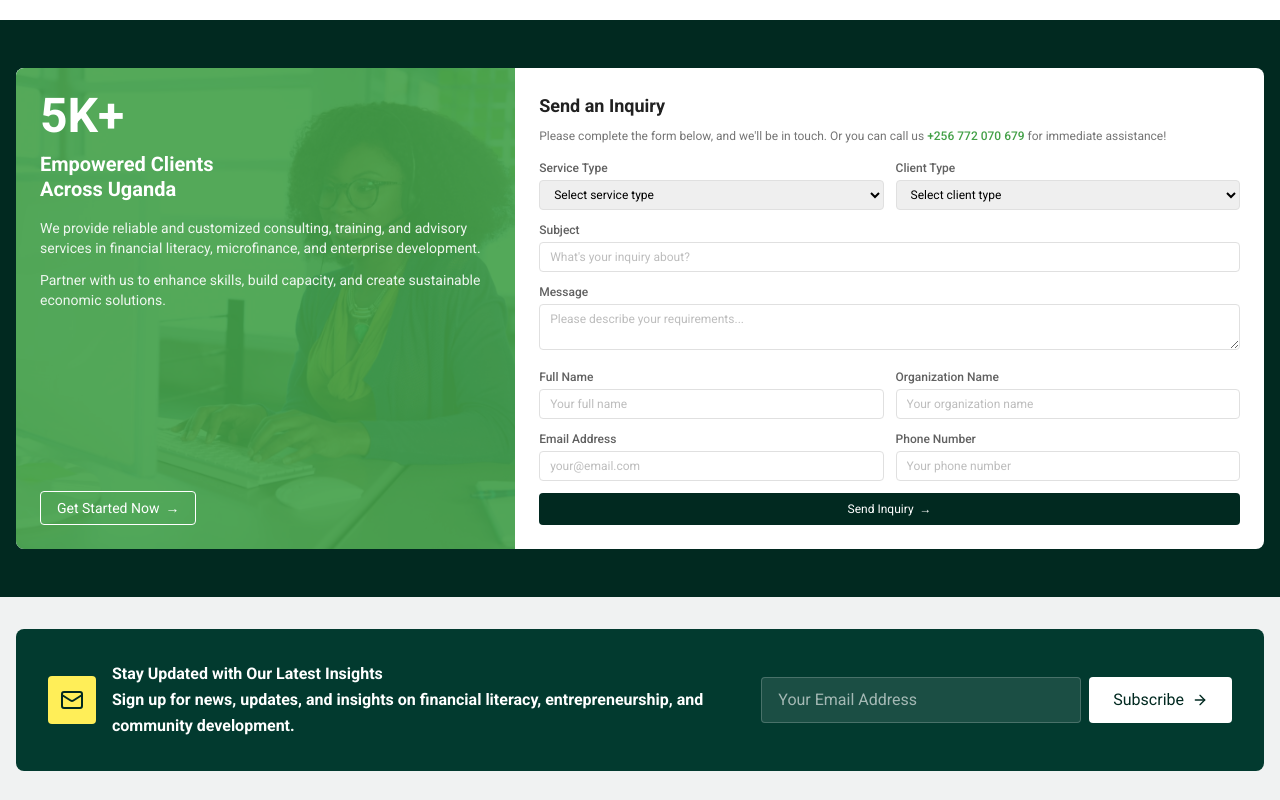
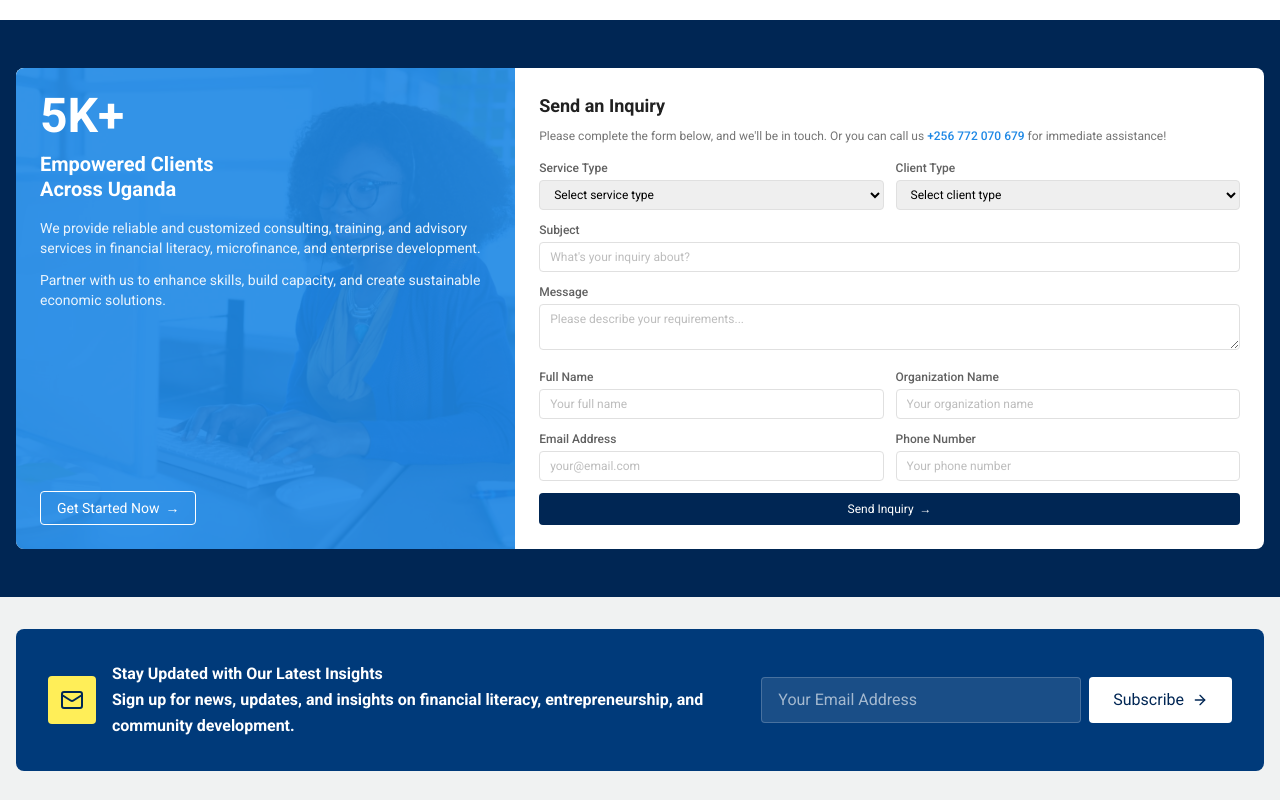
Before and after one commit to vida256/vida, a React (Vite) app: page / in a window 1280 px wide. Shown: the part 2140-2940 px from the top of the page. Built offline with nearby package versions, Linux system fonts and the light colour scheme.

Commit message:
modified:   src/pages/requestPickupSection.jsx 	modified:   src/widgets/layout/footer.jsx

```diff
--- a/src/pages/requestPickupSection.jsx
+++ b/src/pages/requestPickupSection.jsx
@@ -143,7 +143,7 @@ const InquiryFormSection = () => {
   const hidden = 'opacity-0 translate-y-10';
 
   return (
-    <section className="w-full bg-[#012920] py-12 flex items-center justify-center p-4">
+    <section className="w-full bg-[#002654] py-12 flex items-center justify-center p-4">
       <div className="max-w-7xl w-full bg-white rounded-lg overflow-hidden flex flex-col md:flex-row">
         {/* Left Side - Stats with Background */}
         <div className="w-full md:w-2/5 relative">
@@ -155,7 +155,7 @@ const InquiryFormSection = () => {
               backgroundPosition: 'center'
             }}
           >
-            <div className="absolute inset-0 bg-green-600/90"></div>
+            <div className="absolute inset-0 bg-blue-600/90"></div>
           </div>
 
           <div className="relative z-10 p-6 flex flex-col justify-between h-full text-white">
@@ -188,7 +188,7 @@ const InquiryFormSection = () => {
 
           <p className="text-gray-600 mb-4 text-xs">
             {form.subtitle}{' '}
-            <a href={`tel:${form.phoneNumber}`} className="text-green-600 font-medium">
+            <a href={`tel:${form.phoneNumber}`} className="text-blue-600 font-medium">
               {form.phoneNumber}
             </a>{' '}
             {form.phoneText}
@@ -206,7 +206,7 @@ const InquiryFormSection = () => {
                   value={formData.serviceType}
                   onChange={handleChange}
                   onBlur={handleBlur}
-                  className={`w-full px-2.5 py-1.5 border rounded text-xs focus:outline-none focus:ring-1 focus:ring-green-500
+                  className={`w-full px-2.5 py-1.5 border rounded text-xs focus:outline-none focus:ring-1 focus:ring-blue-500
                     ${errors.serviceType && touched.serviceType ? 'border-red-500' : 'border-gray-300'}`}
                 >
                   <option value="">{form.fields.serviceType.placeholder}</option>
@@ -229,7 +229,7 @@ const InquiryFormSection = () => {
                   value={formData.businessType}
                   onChange={handleChange}
                   onBlur={handleBlur}
-                  className={`w-full px-2.5 py-1.5 border rounded text-xs focus:outline-none focus:ring-1 focus:ring-green-500
+                  className={`w-full px-2.5 py-1.5 border rounded text-xs focus:outline-none focus:ring-1 focus:ring-blue-500
                     ${errors.businessType && touched.businessType ? 'border-red-500' : 'border-gray-300'}`}
                 >
                   <option value="">{form.fields.businessType.placeholder}</option>
@@ -243,6 +243,7 @@ const InquiryFormSection = () => {
               </div>
             </div>
 
+            {/* Rest of form fields with updated focus ring colors */}
             {/* Subject */}
             <div>
               <label className="block text-xs font-medium text-gray-700 mb-1">
@@ -255,7 +256,7 @@ const InquiryFormSection = () => {
                 onChange={handleChange}
                 onBlur={handleBlur}
                 placeholder={form.fields.subject.placeholder}
-                className={`w-full px-2.5 py-1.5 border rounded text-xs focus:outline-none focus:ring-1 focus:ring-green-500
+                className={`w-full px-2.5 py-1.5 border rounded text-xs focus:outline-none focus:ring-1 focus:ring-blue-500
                   ${errors.subject && touched.subject ? 'border-red-500' : 'border-gray-300'}`}
               />
               {errors.subject && touched.subject && (
@@ -275,7 +276,7 @@ const InquiryFormSection = () => {
                 onBlur={handleBlur}
                 rows={2}
                 placeholder={form.fields.message.placeholder}
-                className={`w-full px-2.5 py-1.5 border rounded text-xs focus:outline-none focus:ring-1 focus:ring-green-500
+                className={`w-full px-2.5 py-1.5 border rounded text-xs focus:outline-none focus:ring-1 focus:ring-blue-500
                   ${errors.message && touched.message ? 'border-red-500' : 'border-gray-300'}`}
               />
               {errors.message && touched.message && (
@@ -283,6 +284,7 @@ const InquiryFormSection = () => {
               )}
             </div>
 
+            {/* Contact Information fields */}
             <div className="grid grid-cols-2 gap-3">
               {/* Full Name */}
               <div>
@@ -296,7 +298,7 @@ const InquiryFormSection = () => {
                   onChange={handleChange}
                   onBlur={handleBlur}
                   placeholder={form.fields.fullName.placeholder}
-                  className={`w-full px-2.5 py-1.5 border rounded text-xs focus:outline-none focus:ring-1 focus:ring-green-500
+                  className={`w-full px-2.5 py-1.5 border rounded text-xs focus:outline-none focus:ring-1 focus:ring-blue-500
                     ${errors.fullName && touched.fullName ? 'border-red-500' : 'border-gray-300'}`}
                 />
                 {errors.fullName && touched.fullName && (
@@ -316,7 +318,7 @@ const InquiryFormSection = () => {
                   onChange={handleChange}
                   onBlur={handleBlur}
                   placeholder={form.fields.companyName.placeholder}
-                  className={`w-full px-2.5 py-1.5 border rounded text-xs focus:outline-none focus:ring-1 focus:ring-green-500
+                  className={`w-full px-2.5 py-1.5 border rounded text-xs focus:outline-none focus:ring-1 focus:ring-blue-500
                     ${errors.companyName && touched.companyName ? 'border-red-500' : 'border-gray-300'}`}
                 />
                 {errors.companyName && touched.companyName && (
@@ -338,7 +340,7 @@ const InquiryFormSection = () => {
                   onChange={handleChange}
                   onBlur={handleBlur}
                   placeholder={form.fields.email.placeholder}
-                  className={`w-full px-2.5 py-1.5 border rounded text-xs focus:outline-none focus:ring-1 focus:ring-green-500
+                  className={`w-full px-2.5 py-1.5 border rounded text-xs focus:outline-none focus:ring-1 focus:ring-blue-500
                     ${errors.email && touched.email ? 'border-red-500' : 'border-gray-300'}`}
                 />
                 {errors.email && touched.email && (
@@ -358,7 +360,7 @@ const InquiryFormSection = () => {
                   onChange={handleChange}
                   onBlur={handleBlur}
                   placeholder={form.fields.phone.placeholder}
-                  className={`w-full px-2.5 py-1.5 border rounded text-xs focus:outline-none focus:ring-1 focus:ring-green-500
+                  className={`w-full px-2.5 py-1.5 border rounded text-xs focus:outline-none focus:ring-1 focus:ring-blue-500
                     ${errors.phone && touched.phone ? 'border-red-500' : 'border-gray-300'}`}
                 />
                 {errors.phone && touched.phone && (
@@ -369,7 +371,7 @@ const InquiryFormSection = () => {
 
             <button
               type="submit"
-              className="w-full bg-[#012920] hover:bg-[#012920]/90 text-white py-2 rounded transition-colors duration-200 flex items-center justify-center gap-1.5 text-xs disabled:opacity-50 disabled:cursor-not-allowed"
+              className="w-full bg-[#002654] hover:bg-[#002654]/90 text-white py-2 rounded transition-colors duration-200 flex items-center justify-center gap-1.5 text-xs disabled:opacity-50 disabled:cursor-not-allowed"
               disabled={Object.keys(errors).length > 0}
             >
               {form.submitButton}
--- a/src/widgets/layout/footer.jsx
+++ b/src/widgets/layout/footer.jsx
@@ -1,5 +1,3 @@
-// src/components/layout/Footer.jsx
-
 import { Typography } from "@material-tailwind/react";
 import L from 'leaflet';
 import 'leaflet/dist/leaflet.css';
@@ -24,11 +22,11 @@ export function Footer({ content = footerContent }) {
       {/* Newsletter Section */}
       <div className="bg-[#f0f2f2]">
         <div className="max-w-7xl mx-auto px-4 py-8">
-          <div className="bg-[#023a2f] p-8 rounded-lg">
+          <div className="bg-[#003A7A] p-8 rounded-lg">
             <div className="flex flex-col md:flex-row items-center justify-between gap-6">
               <div className="flex items-center gap-4">
                 <div className="bg-yellow-400 p-3 rounded">
-                  <Mail className="w-6 h-6 text-[#012920]" />
+                  <Mail className="w-6 h-6 text-[#002654]" />
                 </div>
                 <Typography variant="h6" color="white">
                   {newsletter.title}<br />
@@ -41,7 +39,7 @@ export function Footer({ content = footerContent }) {
                   placeholder={newsletter.placeholder}
                   className="flex-grow md:w-80 px-4 py-2.5 rounded bg-white/10 text-white placeholder-white/60 border border-white/20"
                 />
-                <button className="bg-white text-[#012920] px-6 py-2.5 rounded flex items-center gap-2 hover:bg-white/90 transition-colors">
+                <button className="bg-white text-[#002654] px-6 py-2.5 rounded flex items-center gap-2 hover:bg-white/90 transition-colors">
                   {newsletter.buttonText}
                   <ArrowRight size={16} />
                 </button>
@@ -52,7 +50,7 @@ export function Footer({ content = footerContent }) {
       </div>
 
       {/* Footer Links */}
-      <div className="bg-[#012920] pt-8 pb-16">
+      <div className="bg-[#002654] pt-8 pb-16">
         <div className="max-w-7xl mx-auto px-4">
           <div className="grid grid-cols-1 md:grid-cols-2 lg:grid-cols-5 gap-8">
             <div className="lg:col-span-2">
```
